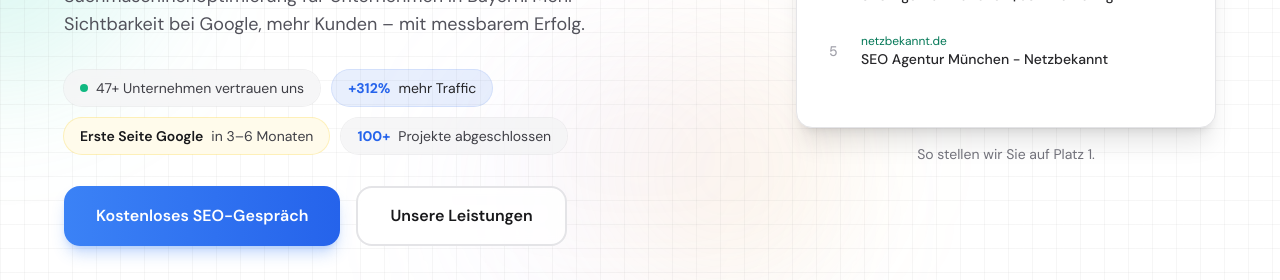
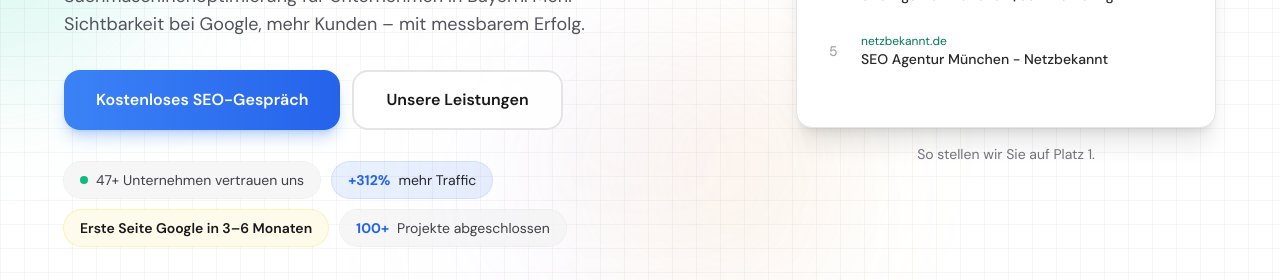
Before and after one commit to seodschinn-rgb/ssssssssssssssssssssssssssssssss, a Next.js app: page / in a window 1280 px wide. Shown: the part 520-800 px from the top of the page. Built offline with nearby package versions, Linux system fonts and the light colour scheme; no server answers.

Commit message:
Update Hero.tsx

```diff
--- a/components/Hero.tsx
+++ b/components/Hero.tsx
@@ -37,7 +37,7 @@ export default function Hero({
 }: HeroProps) {
   return (
     <section
-      className="relative min-h-[95vh] flex flex-col justify-center px-4 sm:px-6 pt-28 sm:pt-32 pb-20 overflow-hidden"
+      className="relative min-h-0 md:min-h-[70vh] lg:min-h-[95vh] flex flex-col justify-start md:justify-center px-4 sm:px-6 md:px-8 pt-24 sm:pt-28 md:pt-32 lg:pt-32 pb-12 sm:pb-16 md:pb-20 overflow-hidden"
       aria-labelledby="hero-heading"
     >
       {showSearchAnimation && (
@@ -49,13 +49,13 @@ export default function Hero({
       <div className="relative mx-auto max-w-6xl w-full min-w-0">
         {showSearchAnimation ? (
           <>
-            <div className="flex flex-col lg:flex-row lg:items-start lg:justify-between lg:gap-12">
-              <div className="flex-1 min-w-0 lg:max-w-2xl">
+            <div className="flex flex-col md:max-w-2xl md:mx-auto lg:mx-0 lg:max-w-none lg:flex-row lg:items-start lg:justify-between lg:gap-12">
+              <div className="flex-1 min-w-0 md:max-w-xl md:mx-auto lg:mx-0 lg:max-w-2xl">
                 <motion.span
                   initial={{ opacity: 0, y: 10 }}
                   animate={{ opacity: 1, y: 0 }}
                   transition={{ duration: 0.4 }}
-                  className="inline-block rounded-full bg-gradient-to-r from-indigo-500 to-blue-600 px-4 py-1.5 text-sm font-semibold text-white shadow-lg shadow-indigo-500/30 mb-8"
+                  className="inline-block rounded-full bg-gradient-to-r from-indigo-500 to-blue-600 px-4 py-1.5 text-sm font-semibold text-white shadow-lg shadow-indigo-500/30 mb-4 md:mb-6 lg:mb-8"
                 >
                   #1 SEO Agentur München
                 </motion.span>
@@ -64,7 +64,7 @@ export default function Hero({
                   initial={{ opacity: 0, y: 20 }}
                   animate={{ opacity: 1, y: 0 }}
                   transition={{ duration: 0.5, delay: 0.1 }}
-                  className="text-3xl sm:text-4xl md:text-4xl lg:text-5xl xl:text-6xl font-bold leading-[1.28] tracking-tight text-balance pb-1"
+                  className="text-3xl sm:text-4xl md:text-5xl lg:text-5xl xl:text-6xl font-bold leading-[1.28] tracking-tight text-balance pb-1"
                 >
                   {headline.includes(':') ? (
                     <>
@@ -85,47 +85,49 @@ export default function Hero({
                   initial={{ opacity: 0 }}
                   animate={{ opacity: 1 }}
                   transition={{ duration: 0.5, delay: 0.2 }}
-                  className="mt-8 text-base sm:text-lg text-zinc-600 leading-relaxed max-w-xl"
+                  className="mt-4 md:mt-6 lg:mt-8 text-base sm:text-lg md:text-lg text-zinc-600 leading-relaxed max-w-xl"
                 >
                   {subheadline}
                 </motion.p>
-                <motion.div
-                  initial={{ opacity: 0, y: 10 }}
-                  animate={{ opacity: 1, y: 0 }}
-                  transition={{ duration: 0.5, delay: 0.35 }}
-                  className="mt-8 flex flex-wrap gap-3"
-                >
-                  <span className="inline-flex items-center gap-2 rounded-full bg-zinc-100/80 px-4 py-2 text-sm text-zinc-700 ring-1 ring-zinc-200/60 backdrop-blur-sm">
-                    <span className="inline-flex h-2 w-2 shrink-0 rounded-full bg-emerald-500" />
-                    47+ Unternehmen vertrauen uns
-                  </span>
-                  <span className="inline-flex items-center gap-2 rounded-full bg-accent/10 px-4 py-2 text-sm text-zinc-800 ring-1 ring-accent/20">
-                    <span className="font-bold text-accent">+312%</span> mehr Traffic
-                  </span>
-                  <span className="inline-flex items-center gap-2 rounded-full bg-amber-50 px-4 py-2 text-sm text-zinc-700 ring-1 ring-amber-200/60">
-                    <span className="font-semibold text-zinc-900">Erste Seite Google</span> in 3–6 Monaten
-                  </span>
-                  <span className="inline-flex items-center gap-2 rounded-full bg-zinc-100/80 px-4 py-2 text-sm text-zinc-700 ring-1 ring-zinc-200/60">
-                    <span className="font-bold text-accent">100+</span> Projekte abgeschlossen
-                  </span>
-                </motion.div>
                 {showCTA && (
                   <motion.div
                     initial={{ opacity: 0 }}
                     animate={{ opacity: 1 }}
-                    transition={{ delay: 0.5 }}
-                    className="mt-8 flex flex-col sm:flex-row gap-4"
+                    transition={{ delay: 0.35 }}
+                    className="mt-5 md:mt-6 lg:mt-8 flex flex-col sm:flex-row gap-3 flex-shrink-0"
                   >
-                    <Link href="/kontakt" prefetch className="inline-flex items-center justify-center rounded-2xl bg-gradient-to-r from-blue-500 to-blue-600 px-8 py-4 text-base font-semibold text-white shadow-lg shadow-blue-500/30 hover:shadow-xl hover:shadow-blue-500/40 transition-all duration-200 hover:scale-[1.02] active:scale-[0.98]">
+                    <Link href="/kontakt" prefetch className="inline-flex items-center justify-center rounded-2xl bg-gradient-to-r from-blue-500 to-blue-600 px-6 py-3.5 sm:px-8 sm:py-4 text-base font-semibold text-white shadow-lg shadow-blue-500/30 hover:shadow-xl hover:shadow-blue-500/40 transition-all duration-200 hover:scale-[1.02] active:scale-[0.98] touch-manipulation">
                       Kostenloses SEO-Gespräch
                     </Link>
-                    <Link href="/leistungen" prefetch className="inline-flex items-center justify-center rounded-2xl border-2 border-zinc-200 bg-white/80 backdrop-blur-sm px-8 py-4 text-base font-semibold text-zinc-900 hover:border-zinc-300 hover:bg-white transition-all duration-200 hover:scale-[1.02] active:scale-[0.98]">
+                    <Link href="/leistungen" prefetch className="inline-flex items-center justify-center rounded-2xl border-2 border-zinc-200 bg-white/80 backdrop-blur-sm px-6 py-3.5 sm:px-8 sm:py-4 text-base font-semibold text-zinc-900 hover:border-zinc-300 hover:bg-white transition-all duration-200 hover:scale-[1.02] active:scale-[0.98] touch-manipulation">
                       Unsere Leistungen
                     </Link>
                   </motion.div>
                 )}
+                <motion.div
+                  initial={{ opacity: 0, y: 10 }}
+                  animate={{ opacity: 1, y: 0 }}
+                  transition={{ duration: 0.5, delay: 0.5 }}
+                  className="mt-5 md:mt-6 lg:mt-8 grid grid-cols-2 md:grid-cols-2 lg:flex lg:flex-wrap gap-2 md:gap-3 lg:gap-3"
+                >
+                  <span className="inline-flex items-center gap-2 rounded-xl lg:rounded-full bg-zinc-100/90 md:bg-zinc-100/80 px-3 py-2.5 md:py-3 md:px-4 lg:py-2 text-xs sm:text-sm text-zinc-700 ring-1 ring-zinc-200/60 backdrop-blur-sm min-w-0">
+                    <span className="inline-flex h-2 w-2 shrink-0 rounded-full bg-emerald-500 flex-shrink-0" />
+                    <span className="break-words">47+ Unternehmen vertrauen uns</span>
+                  </span>
+                  <span className="inline-flex items-center gap-2 rounded-xl lg:rounded-full bg-accent/10 px-3 py-2.5 md:py-3 md:px-4 lg:py-2 text-xs sm:text-sm text-zinc-800 ring-1 ring-accent/20 min-w-0">
+                    <span className="font-bold text-accent flex-shrink-0">+312%</span>
+                    <span className="break-words">mehr Traffic</span>
+                  </span>
+                  <span className="inline-flex items-center gap-2 rounded-xl lg:rounded-full bg-amber-50 px-3 py-2.5 md:py-3 md:px-4 lg:py-2 text-xs sm:text-sm text-zinc-700 ring-1 ring-amber-200/60 min-w-0">
+                    <span className="font-semibold text-zinc-900 break-words">Erste Seite Google in 3–6 Monaten</span>
+                  </span>
+                  <span className="inline-flex items-center gap-2 rounded-xl lg:rounded-full bg-zinc-100/90 md:bg-zinc-100/80 px-3 py-2.5 md:py-3 md:px-4 lg:py-2 text-xs sm:text-sm text-zinc-700 ring-1 ring-zinc-200/60 min-w-0">
+                    <span className="font-bold text-accent flex-shrink-0">100+</span>
+                    <span className="break-words">Projekte abgeschlossen</span>
+                  </span>
+                </motion.div>
               </div>
-              <div className="mt-10 lg:mt-0 lg:shrink-0 w-full min-w-0 lg:w-[420px] h-[560px]">
+              <div className="mt-6 md:mt-8 lg:mt-0 lg:shrink-0 w-full min-w-0 md:max-w-lg md:mx-auto lg:mx-0 lg:max-w-none lg:w-[420px] h-[320px] sm:h-[380px] md:h-[420px] lg:h-[560px]">
                 <GoogleSearchAnimation />
               </div>
             </div>
```
